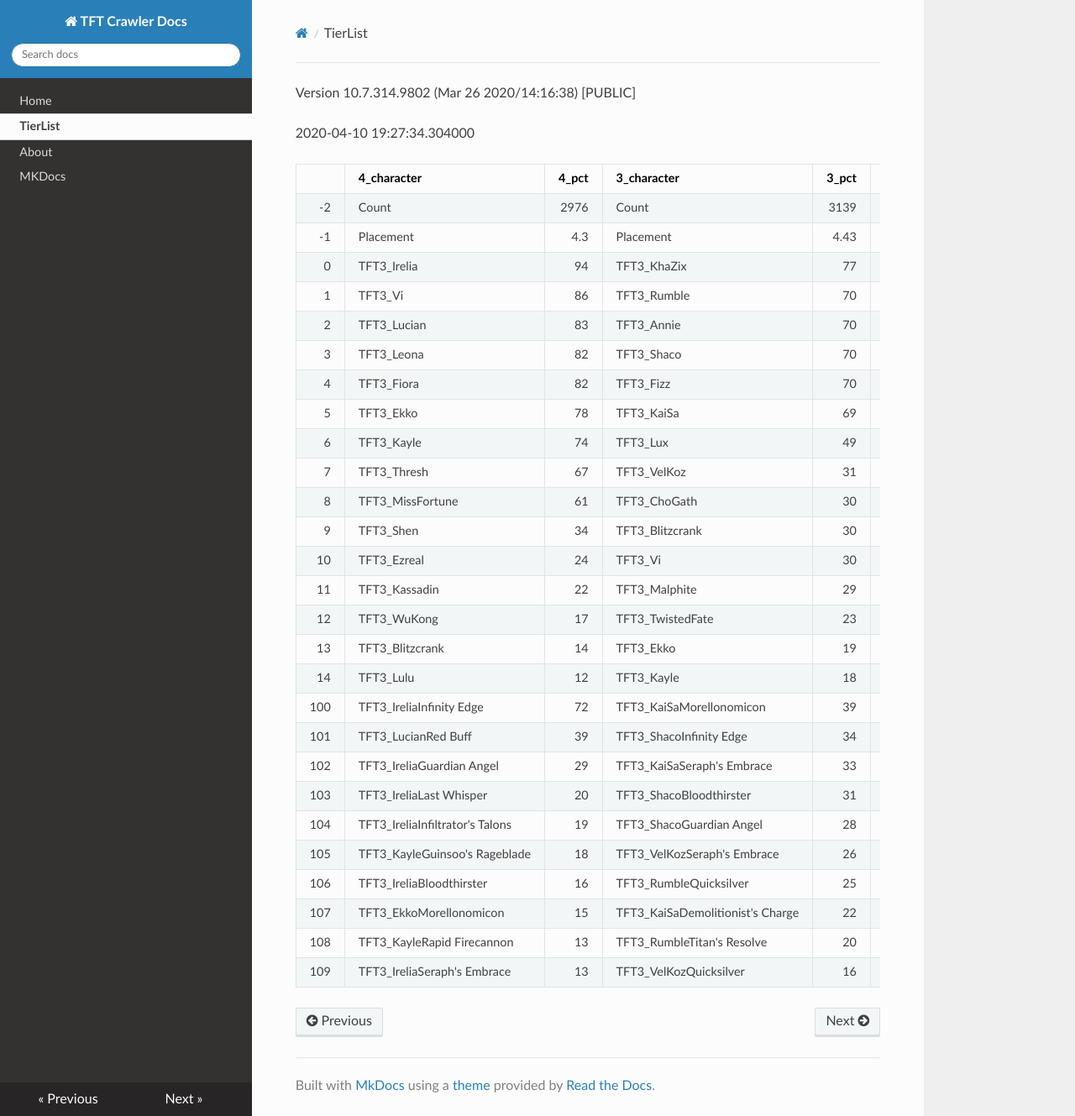
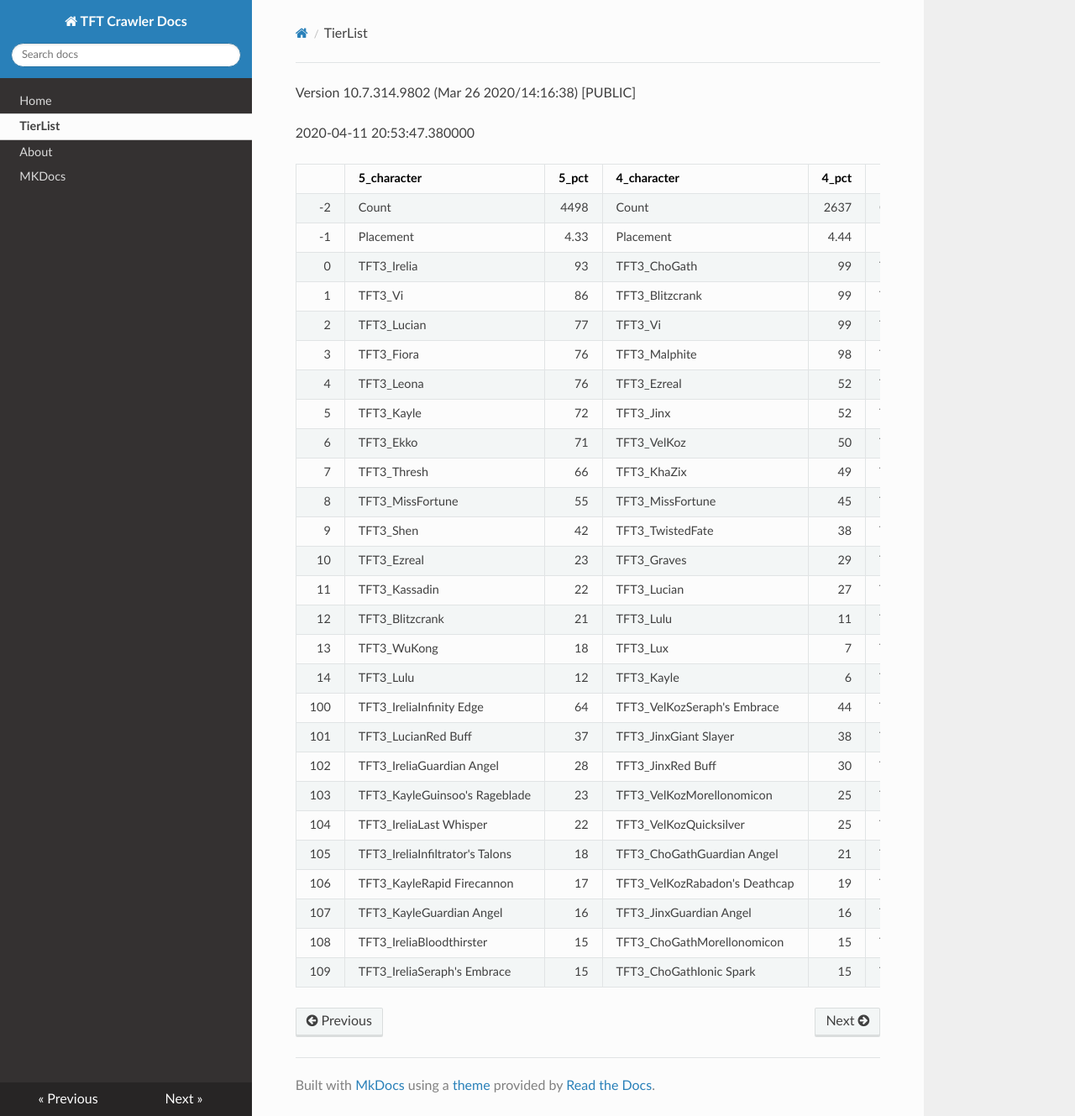
Before and after one commit to JamesYouL2/TFT-Crawler, an MkDocs documentation site: the page built from docs/tierlist.md, in a window 1280 px wide and 1329 px high. Shown: the whole window at 84% size. Built offline with MkDocs 1.6.1, drawn with Linux system fonts in a browser that asks for light colours; nearby versions of some CDN libraries.

Commit message:
top 15 items, debugging changes

```diff
--- a/docs/tierlist.md
+++ b/docs/tierlist.md
@@ -1,33 +1,33 @@
 Version 10.7.314.9802 (Mar 26 2020/14:16:38) [PUBLIC] <Releases/10.7>
 
-2020-04-10 19:27:34.304000
+2020-04-11 20:53:47.380000
 
-|     | 4_character                     |   4_pct | 3_character                      |   3_pct | 2_character                    |   2_pct | 1_character                   |   1_pct | 5_character                      |   5_pct |
-|----:|:--------------------------------|--------:|:---------------------------------|--------:|:-------------------------------|--------:|:------------------------------|--------:|:---------------------------------|--------:|
-|  -2 | Count                           |  2976   | Count                            | 3139    | Count                          | 1659    | Count                         | 1289    | Count                            | 1843    |
-|  -1 | Placement                       |     4.3 | Placement                        |    4.43 | Placement                      |    4.46 | Placement                     |    4.46 | Placement                        |    4.69 |
-|   0 | TFT3_Irelia                     |    94   | TFT3_KhaZix                      |   77    | TFT3_Mordekaiser               |   98    | TFT3_Syndra                   |   98    | TFT3_Blitzcrank                  |   78    |
-|   1 | TFT3_Vi                         |    86   | TFT3_Rumble                      |   70    | TFT3_Jhin                      |   97    | TFT3_Ahri                     |   98    | TFT3_Vi                          |   60    |
-|   2 | TFT3_Lucian                     |    83   | TFT3_Annie                       |   70    | TFT3_Karma                     |   97    | TFT3_Zoe                      |   96    | TFT3_Malphite                    |   59    |
-|   3 | TFT3_Leona                      |    82   | TFT3_Shaco                       |   70    | TFT3_Ashe                      |   94    | TFT3_Lux                      |   87    | TFT3_ChoGath                     |   59    |
-|   4 | TFT3_Fiora                      |    82   | TFT3_Fizz                        |   70    | TFT3_Lulu                      |   71    | TFT3_Neeko                    |   77    | TFT3_MissFortune                 |   58    |
-|   5 | TFT3_Ekko                       |    78   | TFT3_KaiSa                       |   69    | TFT3_Jayce                     |   56    | TFT3_Soraka                   |   74    | TFT3_Ezreal                      |   53    |
-|   6 | TFT3_Kayle                      |    74   | TFT3_Lux                         |   49    | TFT3_WuKong                    |   55    | TFT3_Poppy                    |   64    | TFT3_Shen                        |   49    |
-|   7 | TFT3_Thresh                     |    67   | TFT3_VelKoz                      |   31    | TFT3_Lux                       |   46    | TFT3_VelKoz                   |   40    | TFT3_Jinx                        |   48    |
-|   8 | TFT3_MissFortune                |    61   | TFT3_ChoGath                     |   30    | TFT3_Shaco                     |   45    | TFT3_Annie                    |   30    | TFT3_Kayle                       |   39    |
-|   9 | TFT3_Shen                       |    34   | TFT3_Blitzcrank                  |   30    | TFT3_JarvanIV                  |   42    | TFT3_Lulu                     |   21    | TFT3_MasterYi                    |   39    |
-|  10 | TFT3_Ezreal                     |    24   | TFT3_Vi                          |   30    | TFT3_Poppy                     |   34    | TFT3_Rumble                   |   21    | TFT3_Yasuo                       |   38    |
-|  11 | TFT3_Kassadin                   |    22   | TFT3_Malphite                    |   29    | TFT3_Leona                     |   20    | TFT3_Fizz                     |   21    | TFT3_Irelia                      |   30    |
-|  12 | TFT3_WuKong                     |    17   | TFT3_TwistedFate                 |   23    | TFT3_Thresh                    |   11    | TFT3_TwistedFate              |    6    | TFT3_Lucian                      |   29    |
-|  13 | TFT3_Blitzcrank                 |    14   | TFT3_Ekko                        |   19    | TFT3_Kassadin                  |    9    | TFT3_Karma                    |    6    | TFT3_Graves                      |   28    |
-|  14 | TFT3_Lulu                       |    12   | TFT3_Kayle                       |   18    | TFT3_Soraka                    |    6    | TFT3_Rakan                    |    3    | TFT3_Kassadin                    |   21    |
-| 100 | TFT3_IreliaInfinity Edge        |    72   | TFT3_KaiSaMorellonomicon         |   39    | TFT3_JhinGuardian Angel        |   56    | TFT3_SyndraSeraph's Embrace   |   98    | TFT3_JinxGiant Slayer            |   37    |
-| 101 | TFT3_LucianRed Buff             |    39   | TFT3_ShacoInfinity Edge          |   34    | TFT3_JhinInfinity Edge         |   55    | TFT3_SyndraRabadon's Deathcap |   34    | TFT3_JinxRed Buff                |   27    |
-| 102 | TFT3_IreliaGuardian Angel       |    29   | TFT3_KaiSaSeraph's Embrace       |   33    | TFT3_JhinLast Whisper          |   42    | TFT3_NeekoGuardian Angel      |   29    | TFT3_KayleGuinsoo's Rageblade    |   21    |
-| 103 | TFT3_IreliaLast Whisper         |    20   | TFT3_ShacoBloodthirster          |   31    | TFT3_JhinRunaan's Hurricane    |   41    | TFT3_SyndraGuardian Angel     |   28    | TFT3_MasterYiGuinsoo's Rageblade |   18    |
-| 104 | TFT3_IreliaInfiltrator's Talons |    19   | TFT3_ShacoGuardian Angel         |   28    | TFT3_MordekaiserMorellonomicon |   22    | TFT3_NeekoIonic Spark         |   24    | TFT3_MasterYiQuicksilver         |   18    |
-| 105 | TFT3_KayleGuinsoo's Rageblade   |    18   | TFT3_VelKozSeraph's Embrace      |   26    | TFT3_ShacoGuardian Angel       |   20    | TFT3_NeekoQuicksilver         |   18    | TFT3_JinxGuardian Angel          |   15    |
-| 106 | TFT3_IreliaBloodthirster        |    16   | TFT3_RumbleQuicksilver           |   25    | TFT3_ShacoBloodthirster        |   17    | TFT3_NeekoMorellonomicon      |   17    | TFT3_KayleGuardian Angel         |   15    |
-| 107 | TFT3_EkkoMorellonomicon         |    15   | TFT3_KaiSaDemolitionist's Charge |   22    | TFT3_MordekaiserIonic Spark    |   13    | TFT3_SyndraTrap Claw          |   17    | TFT3_MissFortuneSeraph's Embrace |   13    |
-| 108 | TFT3_KayleRapid Firecannon      |    13   | TFT3_RumbleTitan's Resolve       |   20    | TFT3_ShacoInfinity Edge        |   11    | TFT3_SyndraJeweled Gauntlet   |   16    | TFT3_KayleRapid Firecannon       |   13    |
-| 109 | TFT3_IreliaSeraph's Embrace     |    13   | TFT3_VelKozQuicksilver           |   16    | TFT3_MordekaiserBramble Vest   |   10    | TFT3_SyndraChalice of Favor   |   15    | TFT3_JinxRunaan's Hurricane      |   11    |
+|     | 5_character                     |   5_pct | 4_character                   |   4_pct | 1_character                   |   1_pct | 3_character                      |   3_pct | 2_character                    |   2_pct |
+|----:|:--------------------------------|--------:|:------------------------------|--------:|:------------------------------|--------:|:---------------------------------|--------:|:-------------------------------|--------:|
+|  -2 | Count                           | 4498    | Count                         | 2637    | Count                         | 1790    | Count                            | 3129    | Count                          | 3184    |
+|  -1 | Placement                       |    4.33 | Placement                     |    4.44 | Placement                     |    4.44 | Placement                        |    4.49 | Placement                      |    4.49 |
+|   0 | TFT3_Irelia                     |   93    | TFT3_ChoGath                  |   99    | TFT3_Syndra                   |  100    | TFT3_Annie                       |   98    | TFT3_Karma                     |   92    |
+|   1 | TFT3_Vi                         |   86    | TFT3_Blitzcrank               |   99    | TFT3_Ahri                     |  100    | TFT3_Rumble                      |   97    | TFT3_Jhin                      |   74    |
+|   2 | TFT3_Lucian                     |   77    | TFT3_Vi                       |   99    | TFT3_Zoe                      |   98    | TFT3_Shaco                       |   97    | TFT3_Ashe                      |   73    |
+|   3 | TFT3_Fiora                      |   76    | TFT3_Malphite                 |   98    | TFT3_Lux                      |   86    | TFT3_KaiSa                       |   97    | TFT3_Mordekaiser               |   71    |
+|   4 | TFT3_Leona                      |   76    | TFT3_Ezreal                   |   52    | TFT3_Neeko                    |   73    | TFT3_Fizz                        |   96    | TFT3_Lulu                      |   61    |
+|   5 | TFT3_Kayle                      |   72    | TFT3_Jinx                     |   52    | TFT3_Soraka                   |   71    | TFT3_Lux                         |   68    | TFT3_JarvanIV                  |   54    |
+|   6 | TFT3_Ekko                       |   71    | TFT3_VelKoz                   |   50    | TFT3_Poppy                    |   61    | TFT3_KhaZix                      |   66    | TFT3_Jayce                     |   44    |
+|   7 | TFT3_Thresh                     |   66    | TFT3_KhaZix                   |   49    | TFT3_VelKoz                   |   46    | TFT3_Ekko                        |   27    | TFT3_WuKong                    |   44    |
+|   8 | TFT3_MissFortune                |   55    | TFT3_MissFortune              |   45    | TFT3_Annie                    |   35    | TFT3_Karma                       |   24    | TFT3_Shaco                     |   30    |
+|   9 | TFT3_Shen                       |   42    | TFT3_TwistedFate              |   38    | TFT3_Rumble                   |   26    | TFT3_Kayle                       |   22    | TFT3_Lux                       |   30    |
+|  10 | TFT3_Ezreal                     |   23    | TFT3_Graves                   |   29    | TFT3_Fizz                     |   26    | TFT3_MissFortune                 |    6    | TFT3_XinZhao                   |   28    |
+|  11 | TFT3_Kassadin                   |   22    | TFT3_Lucian                   |   27    | TFT3_Lulu                     |   19    | TFT3_Gangplank                   |    4    | TFT3_Poppy                     |   28    |
+|  12 | TFT3_Blitzcrank                 |   21    | TFT3_Lulu                     |   11    | TFT3_TwistedFate              |    6    | TFT3_Lulu                        |    3    | TFT3_Rakan                     |   28    |
+|  13 | TFT3_WuKong                     |   18    | TFT3_Lux                      |    7    | TFT3_Karma                    |    6    | TFT3_Jhin                        |    3    | TFT3_Sona                      |   28    |
+|  14 | TFT3_Lulu                       |   12    | TFT3_Kayle                    |    6    | TFT3_Rakan                    |    3    | TFT3_VelKoz                      |    2    | TFT3_Neeko                     |   26    |
+| 100 | TFT3_IreliaInfinity Edge        |   64    | TFT3_VelKozSeraph's Embrace   |   44    | TFT3_SyndraSeraph's Embrace   |   98    | TFT3_KaiSaMorellonomicon         |   52    | TFT3_JhinInfinity Edge         |   40    |
+| 101 | TFT3_LucianRed Buff             |   37    | TFT3_JinxGiant Slayer         |   38    | TFT3_SyndraGuardian Angel     |   34    | TFT3_ShacoInfinity Edge          |   50    | TFT3_JhinGuardian Angel        |   39    |
+| 102 | TFT3_IreliaGuardian Angel       |   28    | TFT3_JinxRed Buff             |   30    | TFT3_SyndraRabadon's Deathcap |   32    | TFT3_ShacoBloodthirster          |   48    | TFT3_JhinLast Whisper          |   33    |
+| 103 | TFT3_KayleGuinsoo's Rageblade   |   23    | TFT3_VelKozMorellonomicon     |   25    | TFT3_NeekoGuardian Angel      |   27    | TFT3_ShacoGuardian Angel         |   47    | TFT3_JhinRunaan's Hurricane    |   25    |
+| 104 | TFT3_IreliaLast Whisper         |   22    | TFT3_VelKozQuicksilver        |   25    | TFT3_NeekoIonic Spark         |   22    | TFT3_KaiSaSeraph's Embrace       |   42    | TFT3_RakanSpear of Shojin      |   21    |
+| 105 | TFT3_IreliaInfiltrator's Talons |   18    | TFT3_ChoGathGuardian Angel    |   21    | TFT3_SyndraChalice of Favor   |   19    | TFT3_KaiSaDemolitionist's Charge |   30    | TFT3_XinZhaoBramble Vest       |   18    |
+| 106 | TFT3_KayleRapid Firecannon      |   17    | TFT3_VelKozRabadon's Deathcap |   19    | TFT3_NeekoZz'Rot Portal       |   16    | TFT3_RumbleQuicksilver           |   30    | TFT3_RakanMorellonomicon       |   17    |
+| 107 | TFT3_KayleGuardian Angel        |   16    | TFT3_JinxGuardian Angel       |   16    | TFT3_NeekoMorellonomicon      |   15    | TFT3_RumbleTitan's Resolve       |   24    | TFT3_XinZhaoTitan's Resolve    |   16    |
+| 108 | TFT3_IreliaBloodthirster        |   15    | TFT3_ChoGathMorellonomicon    |   15    | TFT3_SyndraTrap Claw          |   15    | TFT3_ShacoLast Whisper           |   19    | TFT3_MordekaiserMorellonomicon |   16    |
+| 109 | TFT3_IreliaSeraph's Embrace     |   15    | TFT3_ChoGathIonic Spark       |   15    | TFT3_SyndraJeweled Gauntlet   |   15    | TFT3_RumbleBramble Vest          |   18    | TFT3_ShacoGuardian Angel       |   14    |
--- a/get_matches.py
+++ b/get_matches.py
@@ -54,10 +54,6 @@
     common['date'] = common['date'].fillna(value=datetime.now() - timedelta(days=365))
     common = common.loc[pd.to_datetime(common['date']) < (datetime.now() - timedelta(days=2))]
 
-    if len(common) == 0:
-        print(region)
-        continue
-
     for index, row in common.iterrows():
         value = row['puuid']
 
@@ -89,7 +85,7 @@
             #Break if invalid response
             if (response.status_code not in (200,429)):
                 print(response.status_code)
-                print(value)
+                print(region)
                 print(url)
                 break
 
--- a/save_matchdata.py
+++ b/save_matchdata.py
@@ -46,7 +46,7 @@
 meta=['match_id',['participants','placement'],['participants','puuid'],['participants','units','character_id']])
 items.rename(columns={0: "item"},inplace=True)
 items['count']=1
-items=items.loc[items['item']>10]
+items=items.loc[items['item']>15]
 items=items.merge(pd.read_json('items.json'),left_on='item',right_on='id')
 
 #Pivot and combine spreadsheets
```
Also changed, not shown: main.py (+0 -11 lines).
